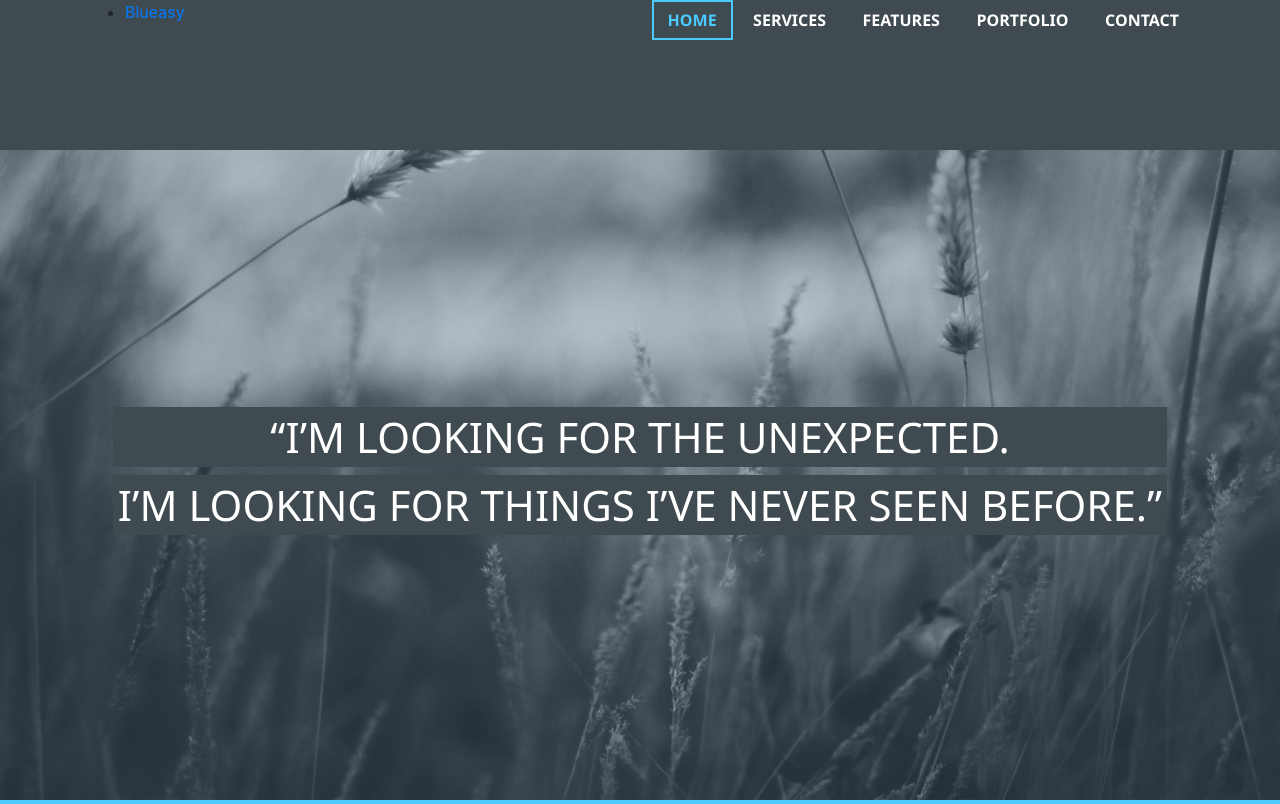
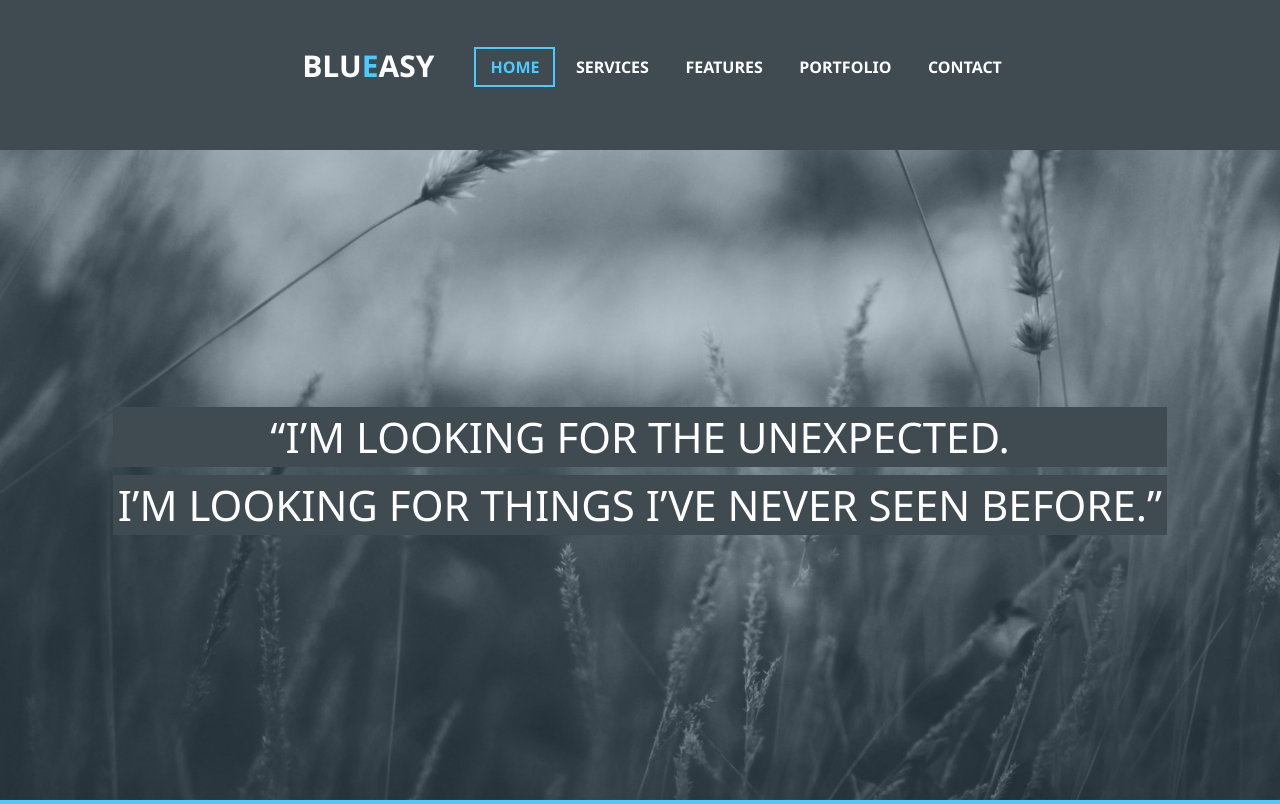
Before and after one commit to caioalexandrebr/blueasy, a plain HTML site: page index.html in a window 1280 px wide. Shown: the top 804 px of the page. Drawn offline with nearby package versions, Linux system fonts and the light colour scheme.

Commit message:
Add menu active scroll and menu fixed scroll

```diff
--- a/index.html
+++ b/index.html
@@ -6,17 +6,40 @@
     <meta http-equiv="X-UA-Compatible" content="ie=edge">
     <title>Blueasy - Caio Alexandre</title>
     <link href="//netdna.bootstrapcdn.com/font-awesome/3.2.1/css/font-awesome.css" rel="stylesheet">
-    <script src="lib/angular/angular.js"></script>
-    <script src="lib/jquery/jquery.js"></script>
     <link href="lib/bootstrap/bootstrap.css" rel="stylesheet" type="text/css" />
     <link href="src/css/main.css" rel="stylesheet" type="text/css" />
 </head>
 <body>
 
-    <header>
-        <section class="header" data-speed="6" data-type="background">
-            <div ng-include="'view/header.html'"></div>
-        </section>
+    <header data-speed="6" data-type="background">
+        <nav id="nav-header">
+            <div class="container">
+                <div class="nav-header-center">
+                    <ul class="logo">
+                        <li>
+                            <a href="">Blu<font style="color: #4bcaff;">e</font>asy</a>
+                        </li>
+                    </ul>
+                    <ul class="menu">
+                        <li><a href="#" class="active">Home</li></a>
+                        <li><a href="#services">Services</li></a>
+                        <li><a href="#whois">Features</li></a>
+                        <li><a href="#">Portfolio</li></a>
+                        <li><a href="#">Contact</li></a>
+                    </ul>
+                </div>
+            </div>
+        </nav>
+
+        <div class="container">
+            <div class="header-footer">
+                <div class="header-text">
+                    <h1>“I’m looking for the unexpected.</h1>
+                    <h2>I’m looking for things I’ve never seen before.”</h2>
+                </div>
+            </div>
+        </div>
+
     </header>
 
     <div ng-include="'view/services.html'"></div>
@@ -28,19 +51,26 @@
     </section>
 
 </body>
+<!-- angularjs -->
+<script src="lib/angular/angular.js"></script>
+<!-- jquery -->
+<script src="lib/jquery/jquery.js"></script>
+<!-- menu active scroll -->
+<script src="src/js/menuActive.js"></script>
+<!-- background parallax -->
+<script src="src/js/menuActive.js"></script>
+
 <script>
-    $(document).ready(function(){
-    $window = $(window);
-    //Captura cada elemento section com o data-type "background"
-    $('section[data-type="background"]').each(function(){
-        var $scroll = $(this);
-            //Captura o evento scroll do navegador e modifica o backgroundPosition de acordo com seu deslocamento.
-            $(window).scroll(function() {
-                var yPos = -($window.scrollTop() / $scroll.data('speed'));
-                var coords = '50% '+ yPos + 'px';
-                $scroll.css({ backgroundPosition: coords });
-            });
-    });
-    });
-</script>
+		$(function(){
+			var nav = $('#nav-header');
+			$(window).scroll(function () {
+				if ($(this).scrollTop() > 150) {
+					nav.addClass("nav-fixed");
+				} else {
+					nav.removeClass("nav-fixed");
+				}
+			});
+		});
+    </script>
+
 </html>
--- a/src/css/main.less
+++ b/src/css/main.less
@@ -12,20 +12,45 @@
 header {
     width: 100%;
     height: 800px;
-    section.header {
     background: url('@{base-url}/src/img/header-bg.jpg');
     -webkit-background-size: cover;
     -moz-background-size: cover;
     -o-background-size: cover;
     background-size: cover;
-        .nav-header {
+    .nav-fixed {
+        top: 0;
+        z-index: 99;
+        position: fixed;
+    }
+    nav#nav-header {
         width: 100%;
         height: 150px;
         background-color: @colorsecondary;
-            .container {
-                nav {
+        .nav-header-center {
+            width: 100%;
+            height: 150px;
+            background-color: @colorsecondary;
+            display: -moz-box;
+            display: -webkit-box;
+            display: -ms-flexbox;
+            display: -webkit-flex;
+            display: flex;
+            align-items:center;
+            justify-content:center;
             ul.logo {
                 float: left;
+                li {
+                    list-style: none;
+                    a {
+                        color: @white;
+                        font-size: 30px;
+                        font-weight: 700;
+                        line-height: 30px;
+                        font-family: @family;
+                        text-decoration: none;
+                        text-transform: uppercase;
+                    }
+                }
             }
             ul.menu {
                 float: right;
@@ -59,10 +84,11 @@ header {
             }
         }
     }
-        }
+
+
     .header-footer {
+        display: -moz-box;
         display: -webkit-box;
-            display: -moz-box;
         display: -ms-flexbox;
         display: -webkit-flex;
         display: flex;
@@ -91,7 +117,7 @@ header {
             font-family: @family;
         }
     }
-    }
+
 }
 
 .section-title {
--- a/view/header.html
+++ /dev/null
@@ -1,28 +0,0 @@
-<div class="nav-header">
-    <div class="container">
-        <nav>
-            <ul class="logo">
-                <li>
-                    <a href="">Blueasy</a>
-                </li>
-            </ul>
-        </nav>
-        <nav>
-            <ul class="menu">
-                <li><a href="#" class="active">Home</li></a>
-                <li><a href="#">Services</li></a>
-                <li><a href="#">Features</li></a>
-                <li><a href="#">Portfolio</li></a>
-                <li><a href="#">Contact</li></a>
-            </ul>
-        </nav>
-    </div>
-</div>
-<div class="container">
-    <div class="header-footer">
-        <div class="header-text">
-            <h1>“I’m looking for the unexpected.</h1>
-            <h2>I’m looking for things I’ve never seen before.”</h2>
-        </div>
-    </div>
-</div>
```
Also changed, not shown: src/css/main.css. Lines whose indentation alone changed are shown as unchanged.
